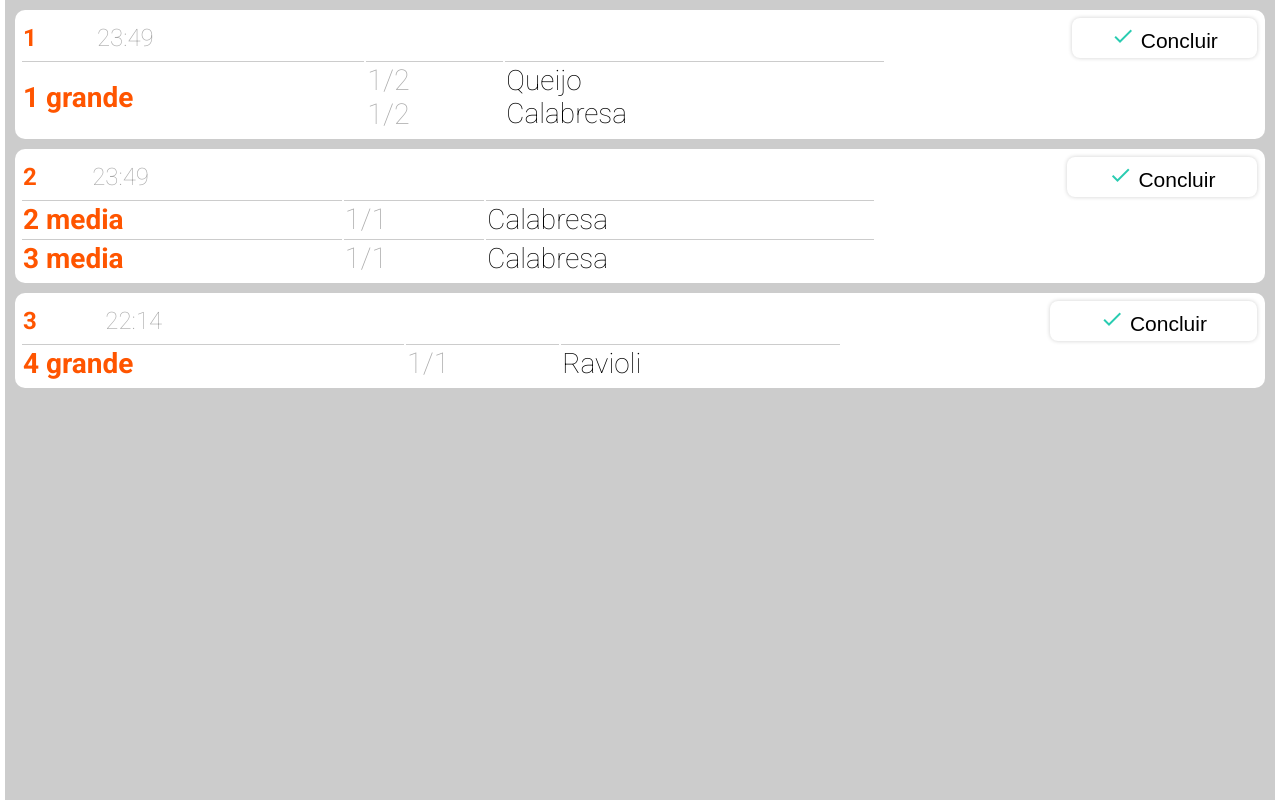
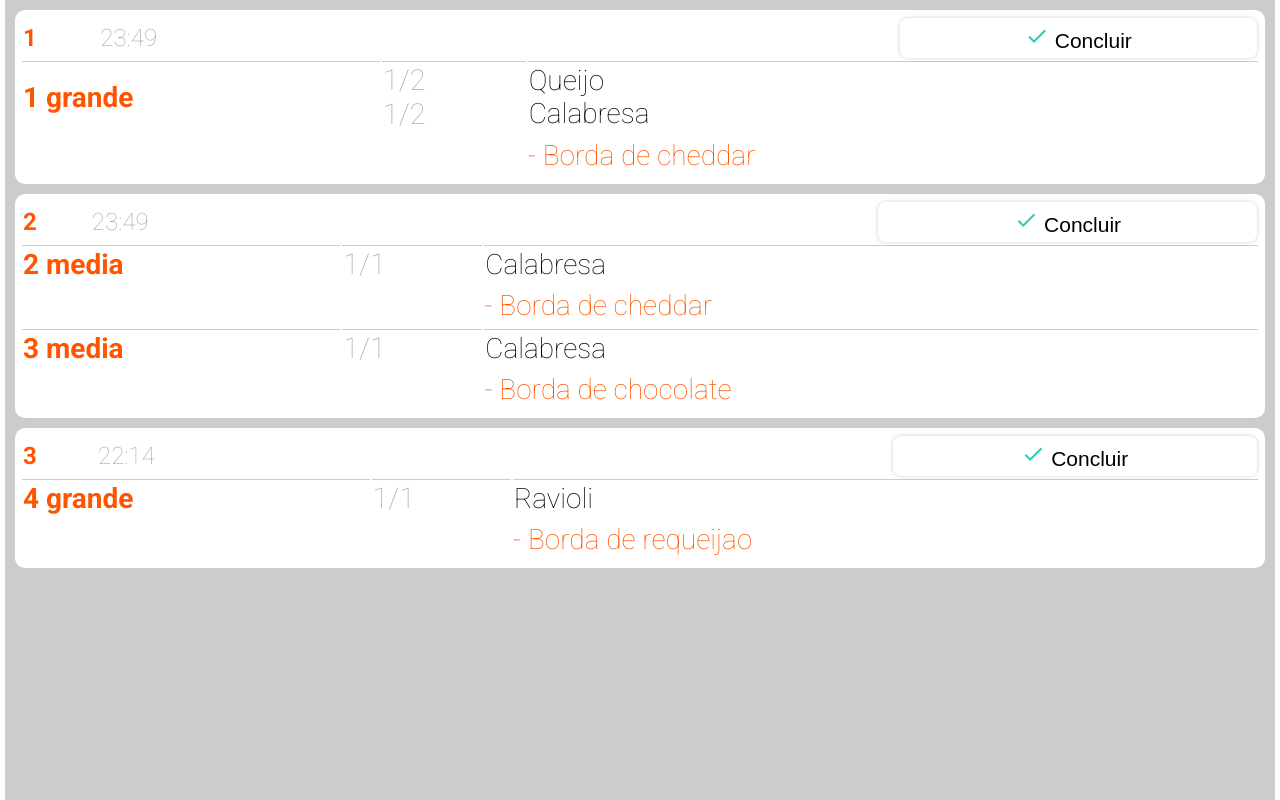
Before and after one commit to ahtocoletivo/kiui, a PHP site: page /cozinha.php in a window 1280 px wide. Run offline with PHP 8.4, Linux system fonts and the light colour scheme; data comes from the database, SQL or seed files in the repository; data that the repository does not hold is empty.

Commit message:
Cozinha mostra borda como obs

```diff
--- a/cozinha.php
+++ b/cozinha.php
@@ -59,13 +59,18 @@ $n_de_pedidos = count($pedido);
             }
             ?>
           </td>
-          <td class="sabor">
+          <td class="sabor" colspan="2">
             <?php for($j = 0;$j < $n_de_pedidos;$j++){
               if($pedido[$i]['pizza_id'] == $pedido[$j]['pizza_id'])
                 echo $pedido[$j]['nome']."<br>";
               }
               ?>
           </td>
+        </tr>
+        <tr>
+          <td colspan="2"></td>
+          <td></td>
+          <td class="obs" colspan="2"><?php echo "- Borda de " . $pedido[$i]['borda'] . "<br>";?></td>
         </tr>
       <?php
     }else{ ?>
@@ -81,13 +86,18 @@ $n_de_pedidos = count($pedido);
           }
           ?>
         </td>
-        <td class="sabor">
+        <td class="sabor" colspan="2">
           <?php for($j = 0;$j < $n_de_pedidos;$j++){
             if($pedido[$i]['pizza_id'] == $pedido[$j]['pizza_id'])
               echo $pedido[$j]['nome']."<br>";
             }
             ?>
         </td>
+      </tr>
+      <tr>
+        <td colspan="2"></td>
+        <td></td>
+        <td class="obs" colspan="2"><?php echo "- Borda de " . $pedido[$i]['borda'] . "<br>";?></td>
       </tr>
   <?php }} ?>
     </div>
```
